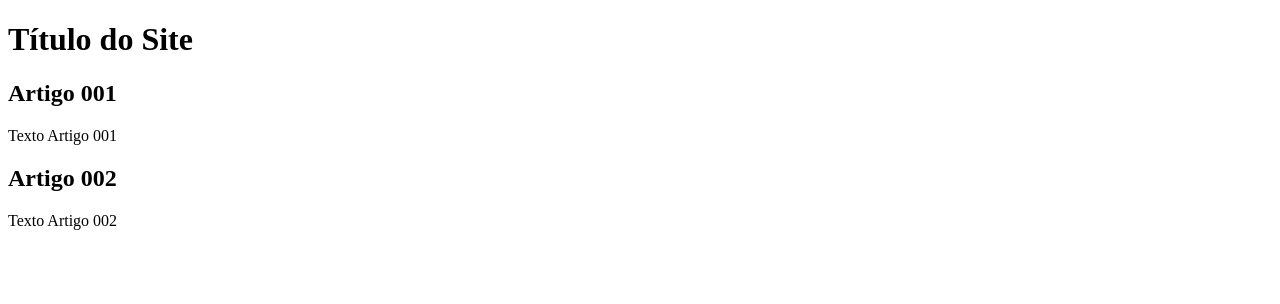
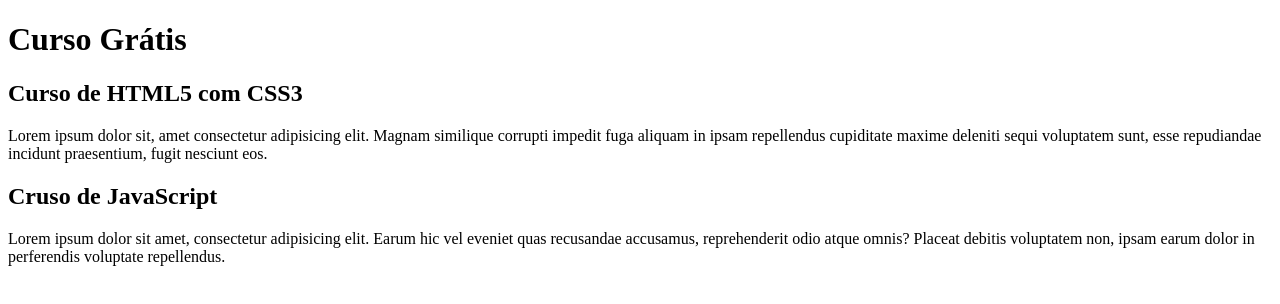
Before and after one commit to Romano-g/projeto-site, a plain HTML site: page index.html in a window 1280 px wide. Drawn offline with Linux system fonts and the light colour scheme.

Commit message:
inicio conteúdo

```diff
--- a/index.html
+++ b/index.html
@@ -8,15 +8,15 @@
 <body>
     <main>
         <header>
-            <h1>Título do Site</h1>
+            <h1>Curso Grátis</h1>
         </header>
         <article>
-            <h2>Artigo 001</h2>
-            <p>Texto Artigo 001</p>
+            <h2>Curso de HTML5 com CSS3</h2>
+            <p>Lorem ipsum dolor sit, amet consectetur adipisicing elit. Magnam similique corrupti impedit fuga aliquam in ipsam repellendus cupiditate maxime deleniti sequi voluptatem sunt, esse repudiandae incidunt praesentium, fugit nesciunt eos.</p>
         </article>
         <article>
-            <h2>Artigo 002</h2>
-            <p>Texto Artigo 002</p>
+            <h2>Cruso de JavaScript</h2>
+            <p>Lorem ipsum dolor sit amet, consectetur adipisicing elit. Earum hic vel eveniet quas recusandae accusamus, reprehenderit odio atque omnis? Placeat debitis voluptatem non, ipsam earum dolor in perferendis voluptate repellendus.</p>
         </article>
     </main>
 </body>
```
